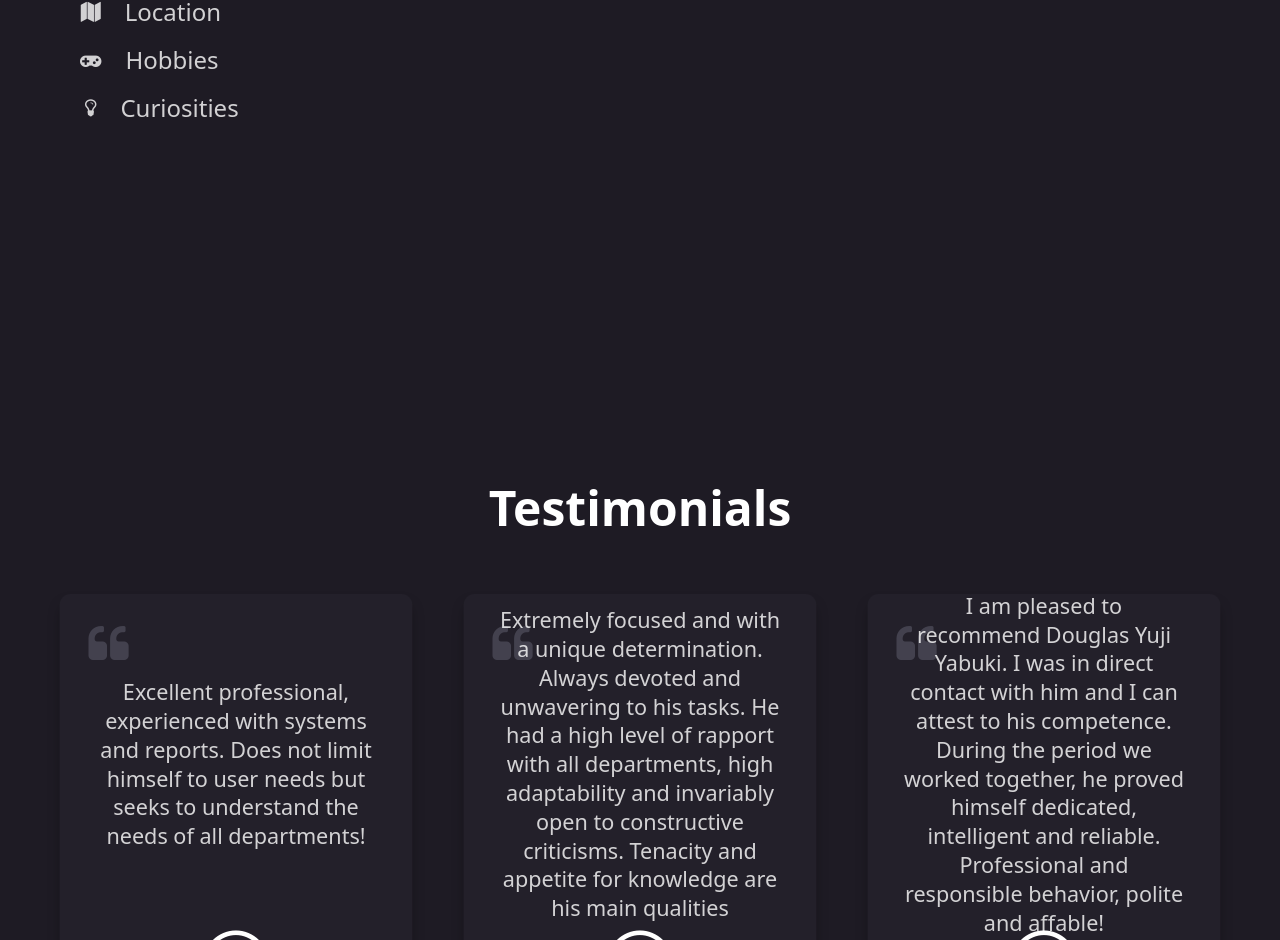
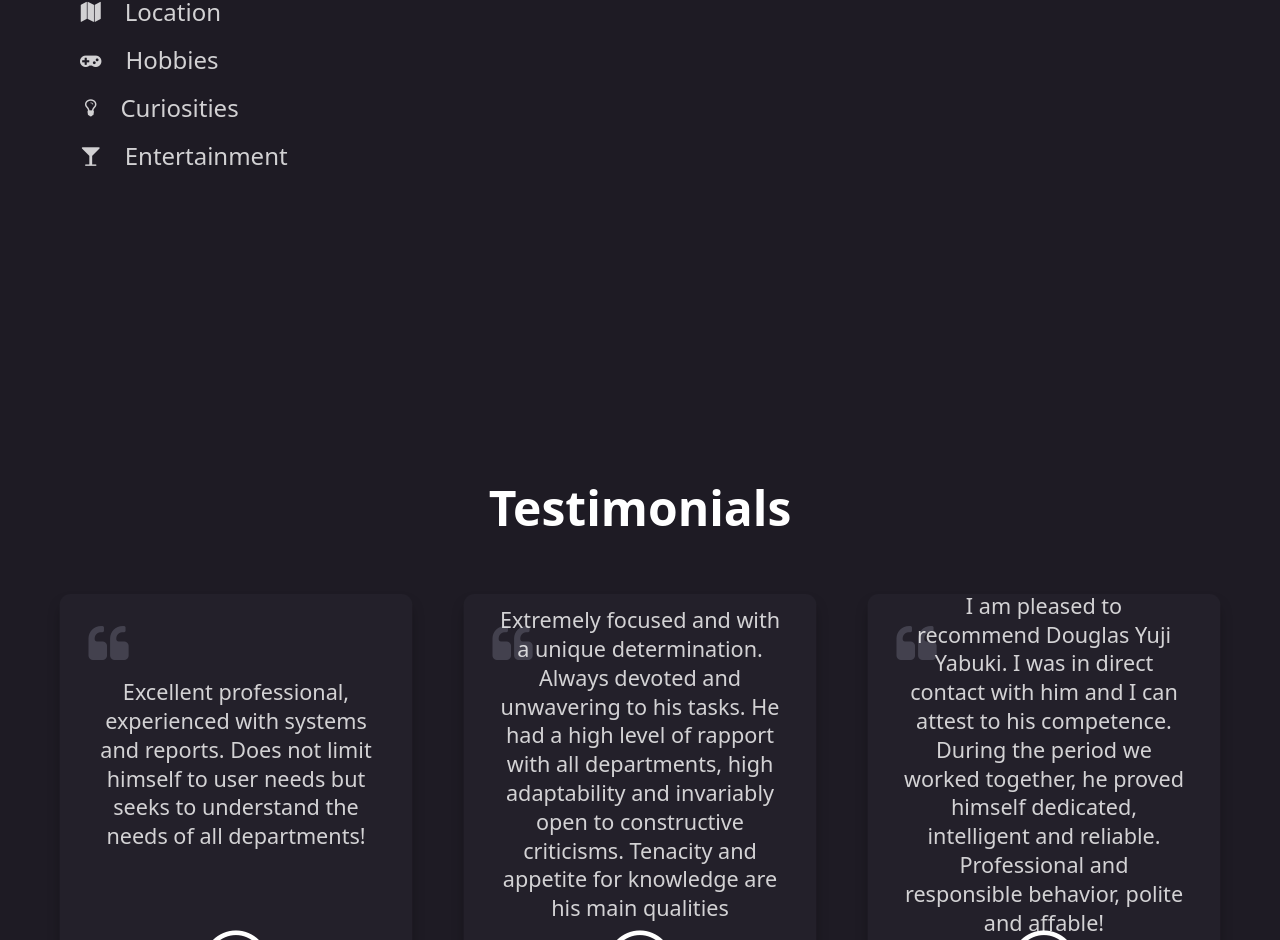
Before and after one commit to douglasyabuki/Portfolio, a React (Vite) app: page / in a window 1280 px wide. Shown: the part 1488-2428 px from the top of the page. Built offline with nearby package versions, Linux system fonts and the light colour scheme; a web font is replaced by a local one.

Commit message:
Commit 153: Add more about-info

```diff
--- a/src/components/main-view/about/about-douglas/about-info/about-info.ts
+++ b/src/components/main-view/about/about-douglas/about-info/about-info.ts
@@ -38,5 +38,13 @@ export const aboutInfo: IAboutInfo = {
       sectionImage: '/chess.jpg',
       sectionImageAlt: 'Photo by Rahul Pabolu on Unsplash'
     },
+    {
+      sectionId: 4,
+      sectionIcon: 'fa fa-glass',
+      sectionTitle: 'Entertainment',
+      sectionContent: 'Former bar chef. His creativity, social skills and passion for mixology allowed him to create signature cocktails while guaranteeing a great customer experience. With a deep understanding of different flavors, he could skillfully combine ingredients to create harmonious and tantalizing taste experiences.',
+      sectionImage: '/cocktail.jpg',
+      sectionImageAlt: 'Photo by Ash Edmonds on Unsplash'
+    },
   ]
 }
```
Also changed, not shown: public/cocktail.jpg (added).
